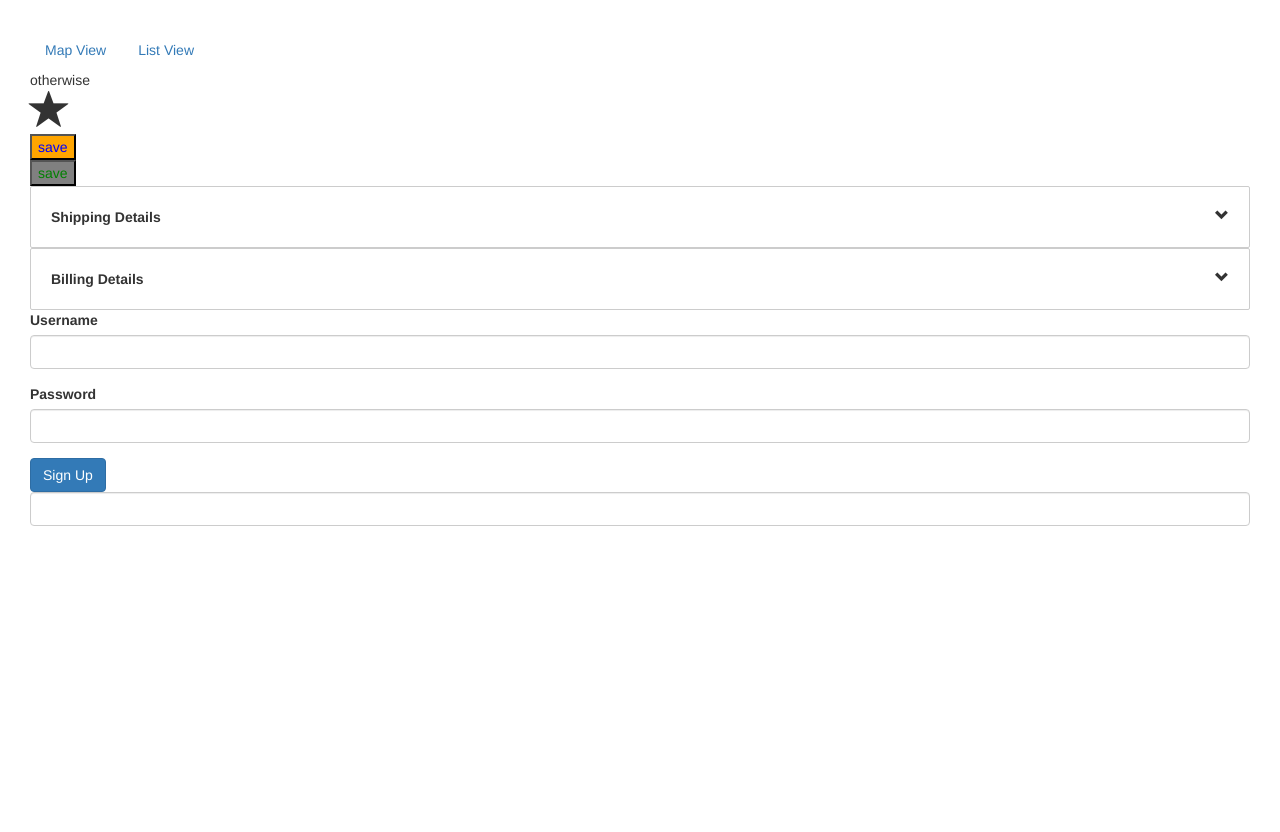
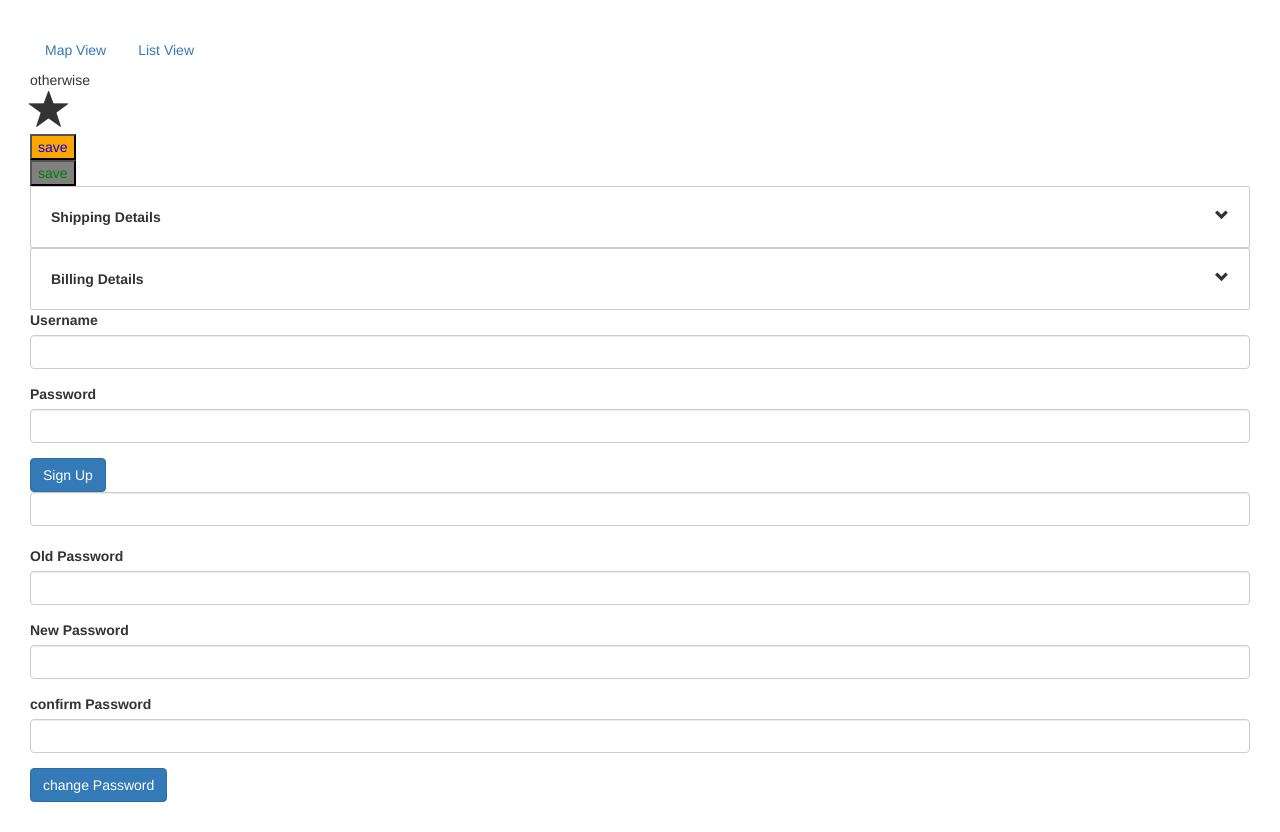
Before and after one commit to deepa-nallavally/deepa, an Angular app: page / in a window 1280 px wide. Before the commit the page ends 800 px from the top, so only its background shows below. Built offline with nearby package versions, Linux system fonts and the light colour scheme; some icons are missing.

Commit message:
password

```diff
--- a/src/app/app.component.html
+++ b/src/app/app.component.html
@@ -9,3 +9,4 @@
 </div>
 <app-ass></app-ass>
 <app-reactive></app-reactive>
+<app-password></app-password>
--- a/src/app/app.module.ts
+++ b/src/app/app.module.ts
@@ -9,6 +9,7 @@ import { ExComponent } from './ex/ex.component';
 import { CustomdirDirective } from './customdir.directive';
 import { ReactiveComponent } from './reactive/reactive.component';
 import { CoursesformComponent } from './coursesform/coursesform.component';
+import { PasswordComponent } from './password/password.component';
 
 
 @NgModule({
@@ -19,6 +20,7 @@ import { CoursesformComponent } from './coursesform/coursesform.component';
     CustomdirDirective,
     ReactiveComponent,
     CoursesformComponent,
+    PasswordComponent,
 
   ],
   imports: [
--- /dev/null
+++ b/src/app/password/password.component.html
@@ -0,0 +1,30 @@
+<form [formGroup]="form">
+    <div class="form-group" >
+        <label for="">Old Password</label>
+        <input formControlName="oldPassword" type="password" class="form-control" >
+        <div *ngIf="oldpassword.touched && oldpassword.invalid" class="alert alert-danger">
+            <div *ngIf="oldpassword.errors.required">old password required</div>
+            <div *ngIf="oldpassword.errors.invalidOldPassword">old password invalid</div>
+        </div>
+    </div>
+    <div class="form-group" >
+        <label for="">New Password</label>
+        <input formControlName="newPassword" type="password" class="form-control">
+        <div *ngIf="newpassword.touched && newpassword.invalid" class="alert alert-danger">
+            <div *ngIf="newpassword.errors.required">new password required</div>
+        </div>
+    </div>
+    <div class="form-group" >
+        <label for="">confirm Password</label>
+        <input formControlName="confirmPassword" type="password" class="form-control">
+        <div *ngIf="confirmpassword.touched && confirmpassword.invalid" class="alert alert-danger">
+            <div *ngIf="confirmpassword.errors.required">confirm password required</div>
+        </div>
+        <div *ngIf="confirmpassword.valid && form.invalid && form.errors.passwordShouldMatch" class="alert alert-danger">
+            password dont match
+        </div>
+    </div>
+    <div>
+    <button class="btn btn-primary" type="submit">change Password</button>
+    </div>
+</form>
--- /dev/null
+++ b/src/app/password/password.component.ts
@@ -0,0 +1,36 @@
+import { Component, OnInit } from '@angular/core';
+import { FormBuilder,FormControl,FormGroup, Validators } from '@angular/forms';
+import { Validator } from '../validator';
+
+@Component({
+  selector: 'app-password',
+  templateUrl: './password.component.html',
+  styleUrls: ['./password.component.scss']
+})
+export class PasswordComponent implements OnInit {
+  form:FormGroup;
+
+  constructor(fb:FormBuilder) {
+    this.form=fb.group({
+      oldPassword:['',Validators.required,Validator.validOldPassword],
+      newPassword:['',Validators.required],
+      confirmPassword:['',Validators.required]
+    },
+    {
+      validators:Validator.passwordShouldMatch
+    });
+    }
+
+  ngOnInit() {
+  }
+  get oldpassword(){
+    return this.form.get('oldPassword');
+  }
+  get newpassword(){
+    return this.form.get('newPassword');
+  }
+  get confirmpassword(){
+    return this.form.get('confirmPassword');
+  }
+
+}
--- /dev/null
+++ b/src/app/validator.ts
@@ -0,0 +1,22 @@
+import { AbstractControl } from '@angular/forms';
+
+export class Validator {
+    static validOldPassword(control:AbstractControl){
+        return new Promise((resolve)=>{
+            if(control.value !=='1234')
+                resolve({ invalidOldPassword:true});
+            else
+                resolve(null);
+       });
+    }
+    static passwordShouldMatch(control:AbstractControl){
+        let newPassword=control.get('newPassword');
+        let confirmPassword=control.get('confirmPassword');
+
+        if(newPassword.value !== confirmPassword.value)
+            return {passwordShouldMatch:true};
+
+        return null;
+
+    }
+}
```
Also changed, not shown: src/app/password/password.component.scss (added), 2 other files (tests, documents, lock files or other folders).
